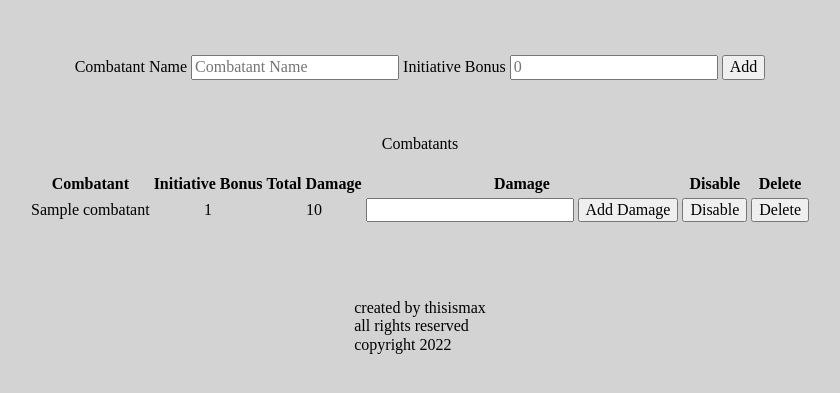
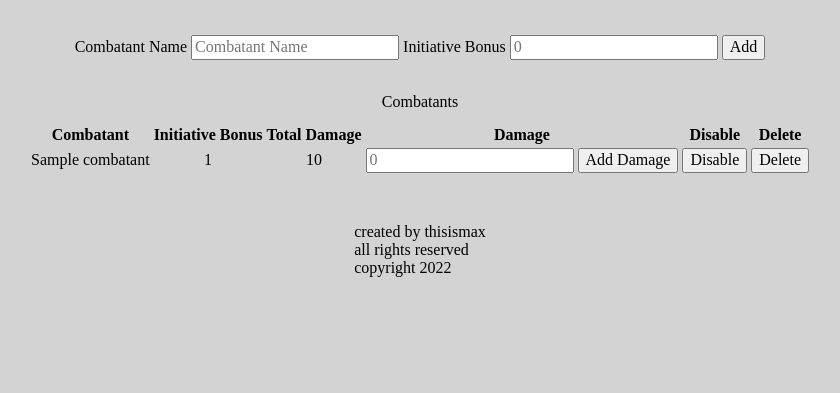
Before and after one commit to thisismax/encounters0.1, a Flask app: a page that uses website/templates/combat.html in a window 1280 px wide. Shown: the part 48-441 px from the top of the page, without its empty margins (220-1060 px from the left). Run offline with Flask 2, Linux system fonts and the light colour scheme; a user stored in the database is signed in; tables that the repository leaves empty hold one stand-in row (values such as "Sample post").

Commit message:
added editCombatant form

```diff
--- a/website/static/styles.css
+++ b/website/static/styles.css
@@ -22,7 +22,7 @@ nav {
 }
 
 main {
-    padding: 2% 10% 2% 10%;
+    padding: 1%;
     display: flex;
     flex-direction: column;
     justify-content: center;
@@ -30,18 +30,18 @@ main {
 }
 
 section {
-    padding: 2%;
+    padding: 1%;
     display: flex;
     justify-content: center;
 }
 
 table {
-    padding: 2% 0% 2% 0%;
+    padding: 1% 5% 1% 5%;
     text-align: center;
 }
 
 .tableCaption {
-    padding-top: 2%;
+    padding-top: 1%;
 }
 
 footer {
--- a/website/templates/combat.html
+++ b/website/templates/combat.html
@@ -9,6 +9,7 @@ Add Encounter
 {% if combat %}
     <section>
     <form method="POST">
+        <input type="hidden" name="combatantForm" value="addCombatant"/>
         <label for="combatantName">Combatant Name</label>
         <input
             type="text"
@@ -43,18 +44,24 @@ Add Encounter
             <tbody>
                 {% for combatant in combat.combatants %}
                     <tr>
+                        <form method="POST">
+                            <input type="hidden" name="combatantForm" value="editCombatant"/>
+                            <input type="hidden" name="combatantId" value="{{combatant.id}}"/>
                             <td>{{combatant.combatantName}}</td>
                             <td>{{combatant.initiativeBonus}}</td>
                             <td>{{combatant.damage}}</td>
                             <td>
                                 <input
-                                type="text"
+                                    type="number"
+                                    id="addDamage"
+                                    name="addDamage"
+                                    placeholder=0
                                 />
                                 <button>Add Damage</button>
-                            <!-- Oh that's an interesting problem. ID must be unique... -->
                             </td>
                             <td><button>Disable</button></td>
                             <td><button>Delete</button></td>
+                        </form>
                     </tr>
                 {% endfor %}
             </tbody>
--- a/website/views.py
+++ b/website/views.py
@@ -26,18 +26,27 @@ def combat_id(combat_arg):
     if request.method =='POST':
         data = request.form.to_dict()
 
-        new_combatant = Combatant(
-            combatantName=data['combatantName'],
-            initiativeBonus=data['initiativeBonus'],
-            combat_id=combat.id,
-            damage = 0
-        )
+        # note to self - put these in their own class/functions
+        if data['combatantForm'] == "addCombatant":
+            new_combatant = Combatant(
+                combatantName=data['combatantName'],
+                initiativeBonus=data['initiativeBonus'],
+                combat_id=combat.id,
+                damage = 0
+            )
 
-        # this should probably be in a try/except
-        db.session.add(new_combatant)
-        db.session.commit()
+            db.session.add(new_combatant)
+            db.session.commit()
 
-        flash("Added new Combatant",category="success")
+            flash("Added new Combatant",category="success")
+
+        elif data['combatantForm'] == "editCombatant":
+            combatant = Combatant.query.get(data['combatantId'])
+            combatant.damage += int(data['addDamage'])
+            db.session.commit()
+            flash(f"Updated Combatant: {combatant}",category="success")
+
+
 
     return render_template("combat.html", user=current_user, combat=combat)
 
```
Lines whose indentation alone changed are shown as unchanged.
